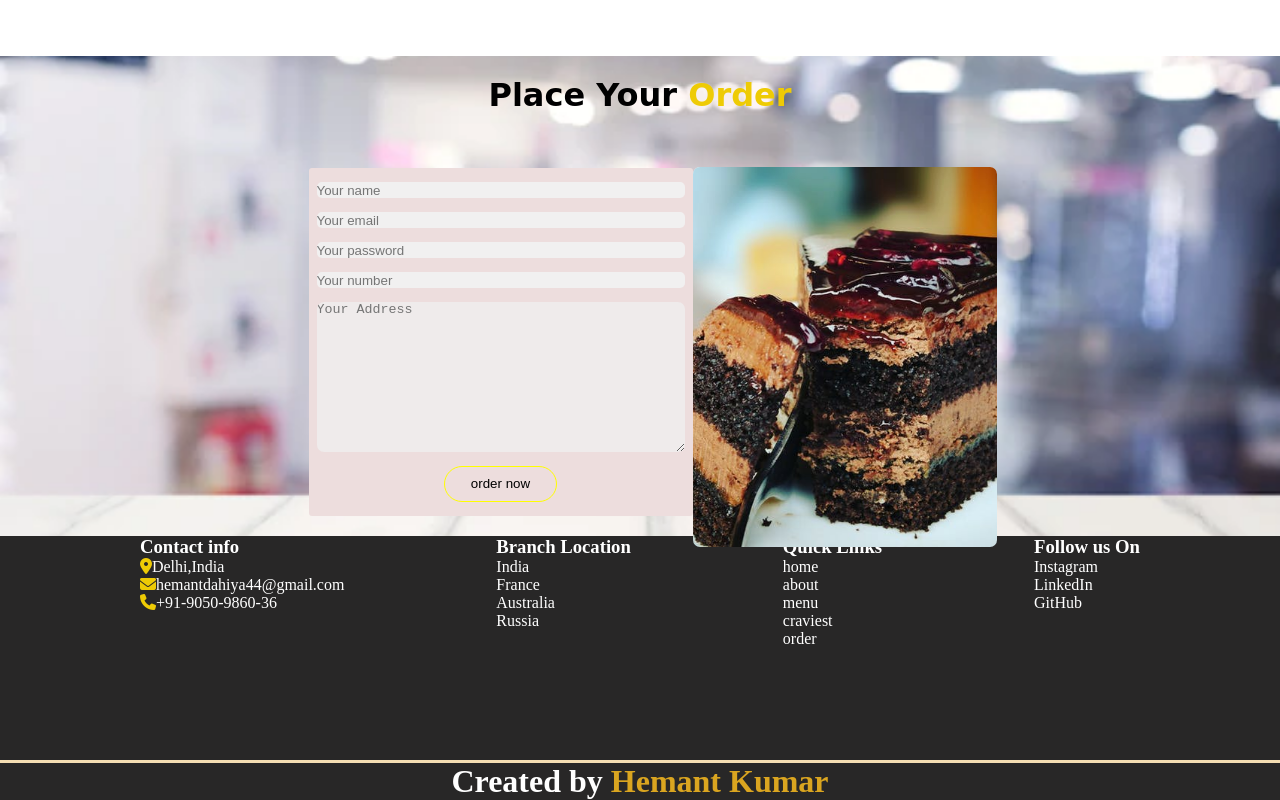
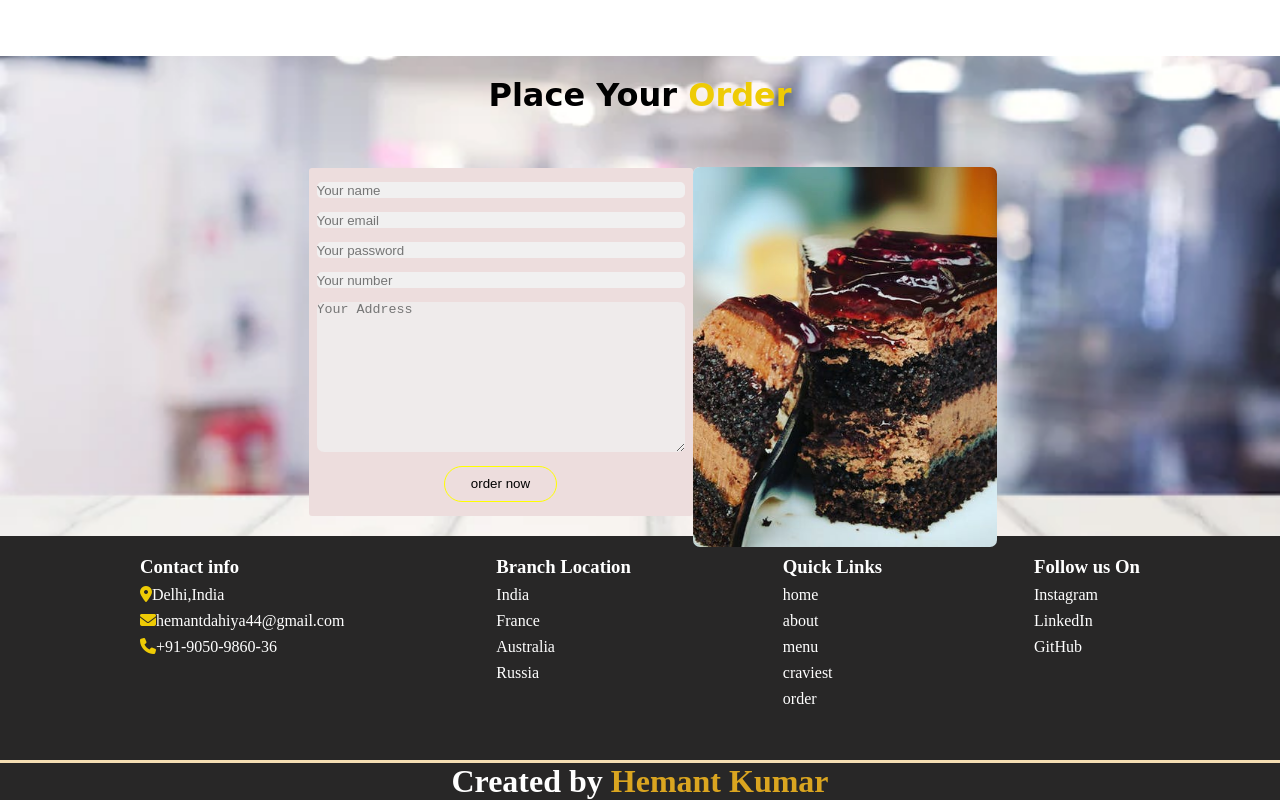
Before and after one commit to Hemant2216/Food_website, a plain HTML site: page index.html in a window 1280 px wide. Shown: the part 2933-3733 px from the top of the page. Drawn offline with nearby package versions, Linux system fonts and the light colour scheme; a web font is replaced by a local one.

Commit message:
Update styles.css

```diff
--- a/styles.css
+++ b/styles.css
@@ -464,6 +464,7 @@ ul li a:hover{
 
 .fbox h3{
     color: white;
+    margin-top: 20px;
 }
 
 .fbox p{
@@ -515,6 +516,7 @@ ul li a:hover{
     display: flex;
     flex-direction: column;
     height: 14rem;
+    gap:0.5rem;
 }
 
 
```
